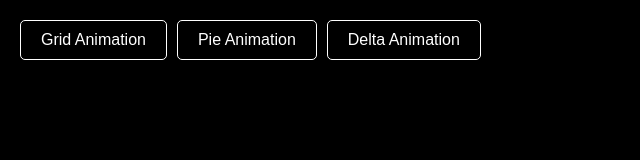
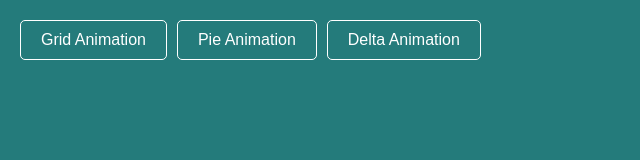
Before and after one commit to jrelgin/Standard-Ed-Animate, a website built with Vite: page src/delta.html in a window 1280 px wide. Shown: the whole page, without its empty margins (0-640 px from the left). Built offline with nearby package versions, Linux system fonts and the light colour scheme.

Commit message:
Change delta animation background to teal

```diff
--- a/src/delta.html
+++ b/src/delta.html
@@ -9,7 +9,7 @@
             margin: 0;
             padding: 0;
             overflow: hidden;
-            background: #000;
+            background: #247B7B;
             font-family: Arial, sans-serif;
             display: flex;
             justify-content: center;
```
